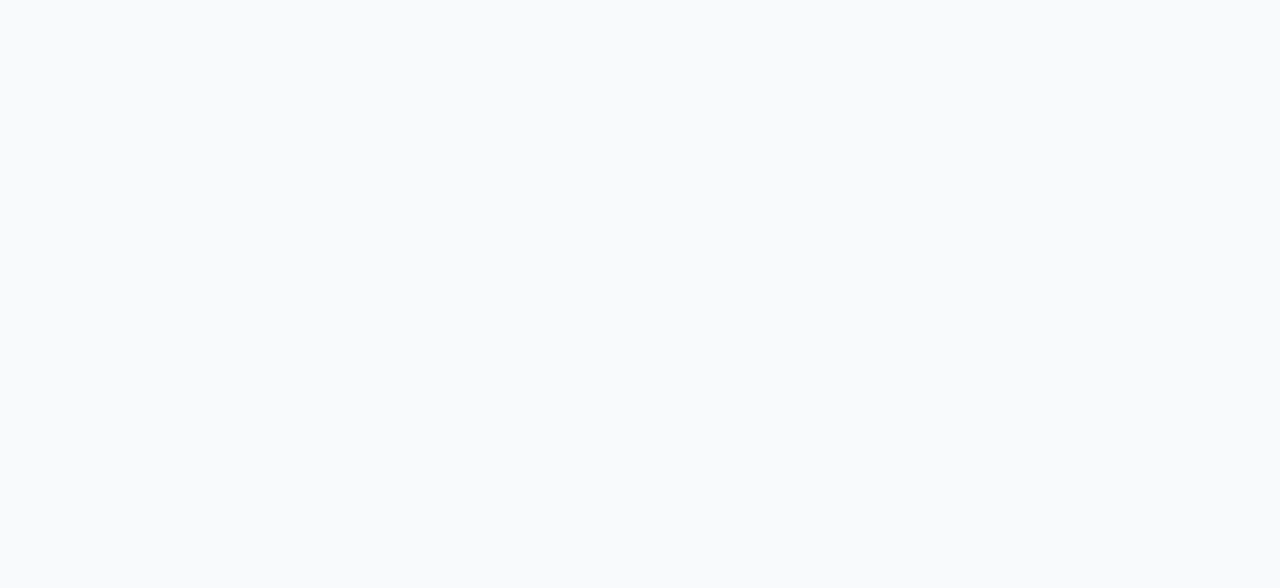
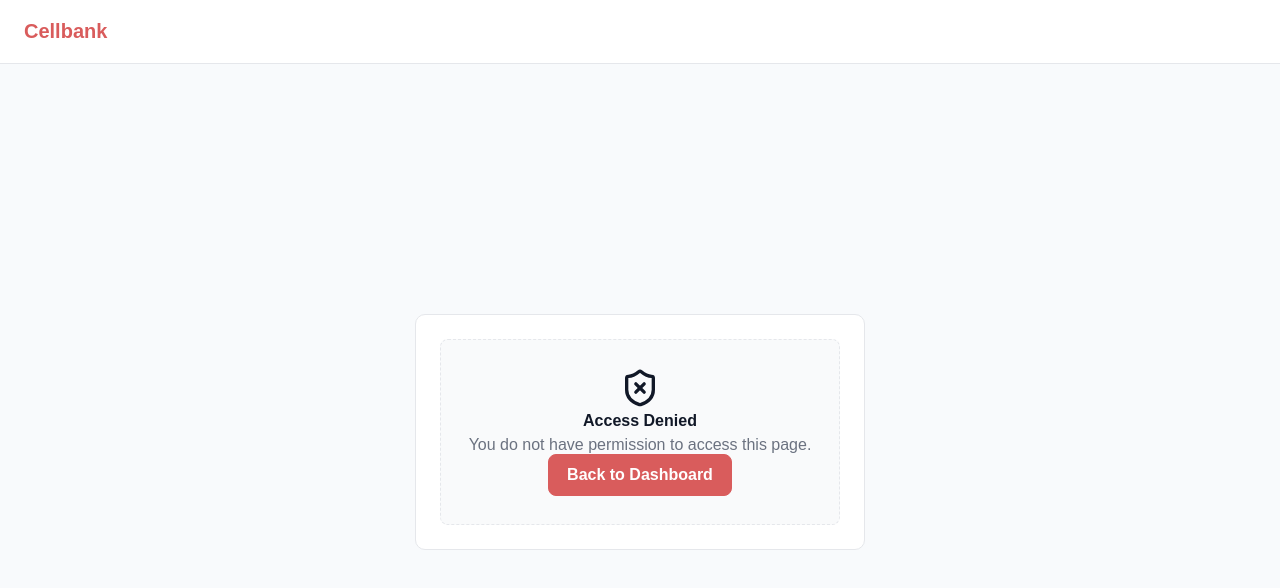
Before and after one commit to erwincatabay6-sys/CellBank, a React (Vite) app: page /access-denied in a window 1280 px wide. Before the commit this address had no page. Shown: the top 588 px of the page. Built offline with nearby package versions, Linux system fonts and the light colour scheme.

Commit message:
Add access denied flow for unauauthorized routes

```diff
--- a/src/app/App.jsx
+++ b/src/app/App.jsx
@@ -22,6 +22,9 @@ import TrackingPage
 
 import LoginPage
     from "../features/auth/pages/LoginPage.jsx";
+
+import AccessDeniedPage
+    from "../features/auth/pages/AccessDeniedPage.jsx";
 
 
 import DashboardPage
@@ -159,6 +162,27 @@ function App() {
                     <PublicLayout>
 
                         <LoginPage />
+
+                    </PublicLayout>
+                }
+            />
+
+
+            {/* =========================
+                ACCESS DENIED
+                MUST REMAIN UNPROTECTED
+            ========================== */}
+
+            <Route
+                path="/access-denied"
+                element={
+                    <PublicLayout>
+
+                        <AccessDeniedPage
+                            currentRoles={
+                                currentRoles
+                            }
+                        />
 
                     </PublicLayout>
                 }
--- a/src/components/AccessGuard.jsx
+++ b/src/components/AccessGuard.jsx
@@ -22,7 +22,7 @@ function AccessGuard({
 
         return (
             <Navigate
-                to="/dashboard"
+                to="/access-denied"
                 replace
             />
         );
--- /dev/null
+++ b/src/features/auth/pages/AccessDeniedPage.jsx
@@ -0,0 +1,89 @@
+import { useNavigate }
+    from "react-router-dom";
+
+import { ShieldX }
+    from "lucide-react";
+
+import { hasAccess }
+    from "../../../config/accessControl.js";
+
+
+function AccessDeniedPage({
+    currentRoles
+}) {
+
+    const navigate =
+        useNavigate();
+
+
+    // -----------------------------
+    // SAFE RETURN DESTINATION
+    // -----------------------------
+
+    const canViewDashboard =
+        hasAccess(
+            currentRoles,
+            "dashboard"
+        );
+
+
+    function handleReturn() {
+
+        if (canViewDashboard) {
+
+            navigate(
+                "/dashboard"
+            );
+
+            return;
+        }
+
+
+        navigate(
+            "/login"
+        );
+    }
+
+
+    return (
+        <section className="page-content">
+
+            <div className="workspace-empty-state">
+
+                <ShieldX
+                    size={40}
+                />
+
+
+                <strong>
+                    Access Denied
+                </strong>
+
+
+                <p>
+                    You do not have permission
+                    to access this page.
+                </p>
+
+
+                <button
+                    className="create-repair-button"
+                    type="button"
+                    onClick={
+                        handleReturn
+                    }
+                >
+                    {canViewDashboard
+                        ? "Back to Dashboard"
+                        : "Return to Login"
+                    }
+                </button>
+
+            </div>
+
+        </section>
+    );
+}
+
+
+export default AccessDeniedPage;
```
